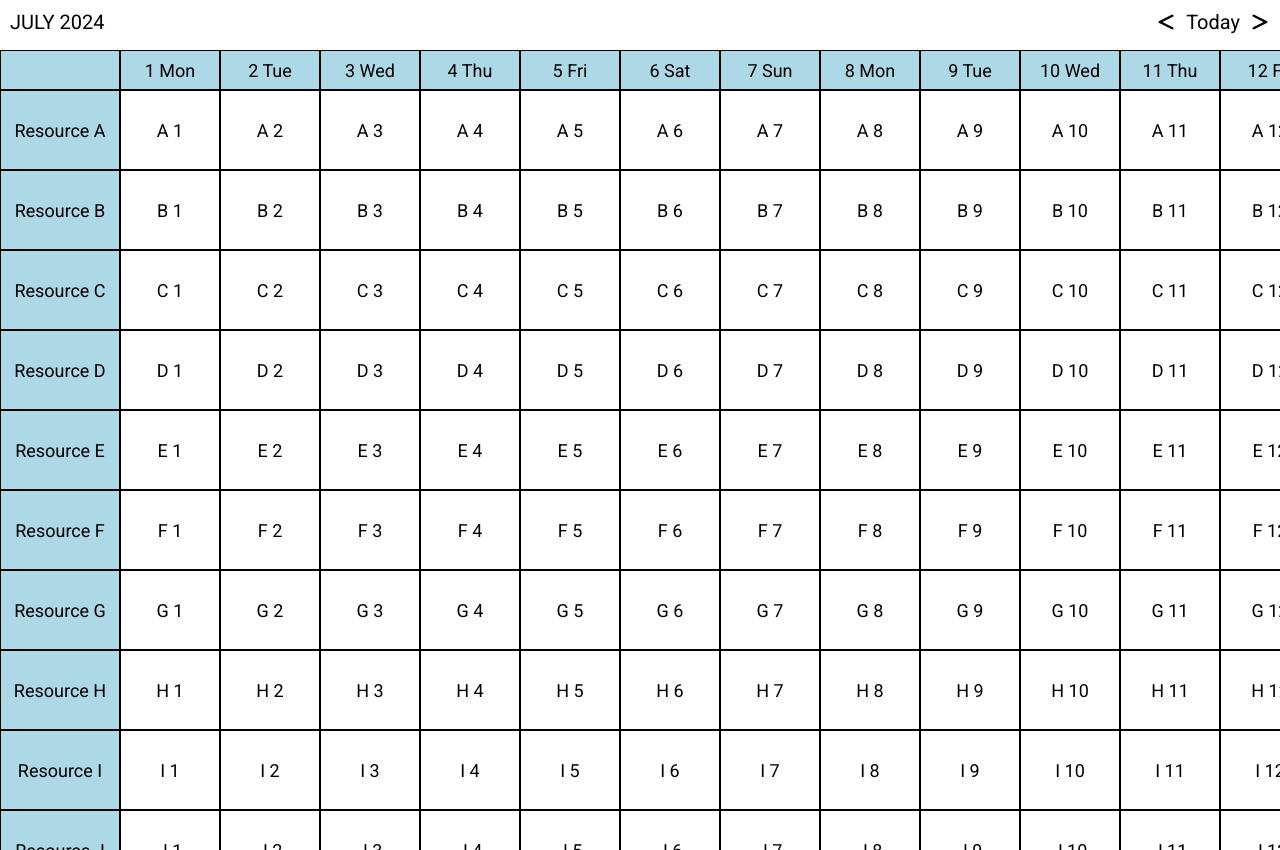
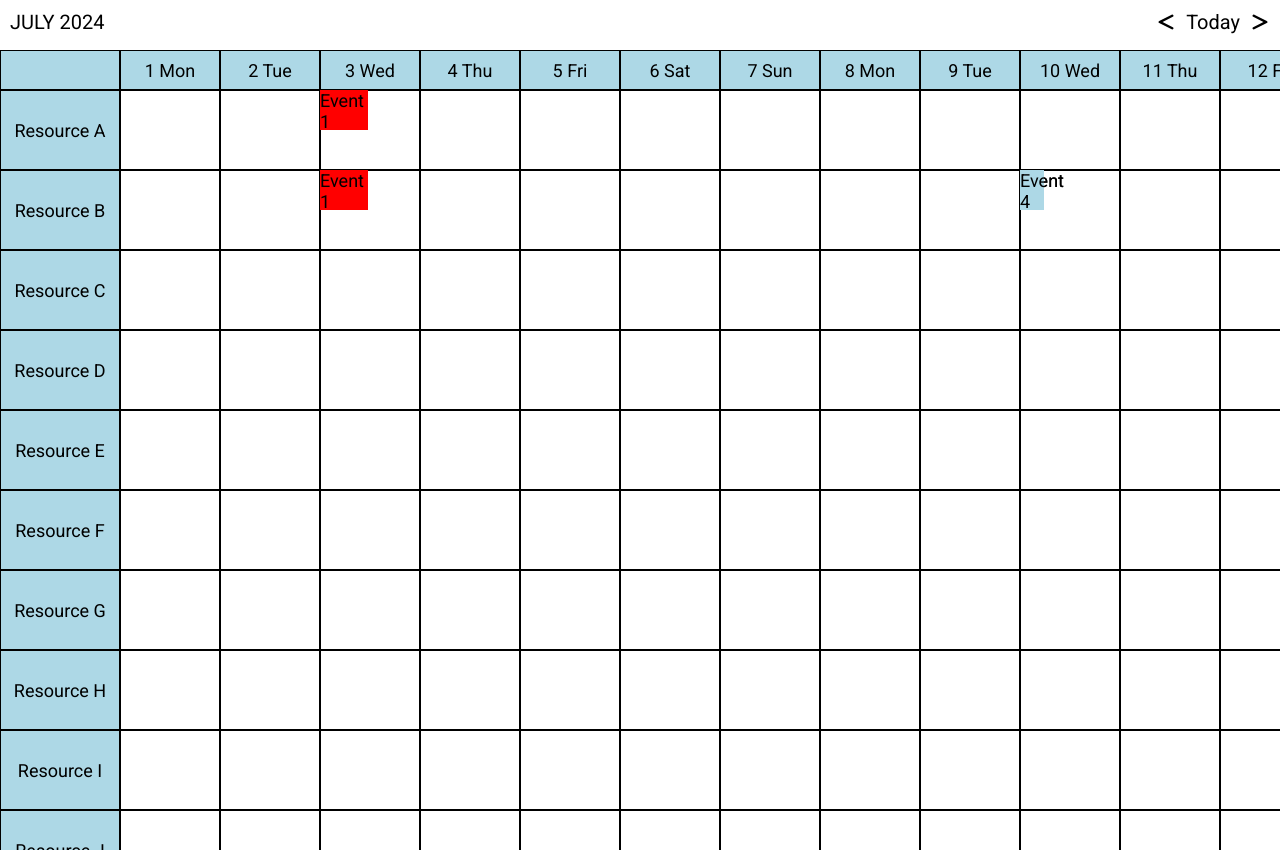
Before and after one commit to vickydarlinn/monthly_calendar_timeline, a React (Vite) app: page / in a window 1280 px wide. Built offline with nearby package versions, Linux system fonts and the light colour scheme.

Commit message:
feat: add events in calendar with resizing functionality

```diff
--- a/src/App.jsx
+++ b/src/App.jsx
@@ -2,6 +2,7 @@ import { useState } from "react";
 import Calendar from "./components/calendar";
 import Header from "./components/header";
 import moment from "moment";
+import { events } from "./data";
 import "./App.css";
 
 const App = () => {
@@ -22,7 +23,7 @@ const App = () => {
         handleNextMonth={handleNextMonth}
         handlePrevMonth={handlePrevMonth}
       />
-      <Calendar currentDate={currentDate} />
+      <Calendar currentDate={currentDate} events={events} />
     </main>
   );
 };
--- a/src/components/calendar/Calendar.jsx
+++ b/src/components/calendar/Calendar.jsx
@@ -1,9 +1,10 @@
+/* eslint-disable react/prop-types */
 import moment from "moment";
 import styles from "./Calendar.module.css";
 import ResourceRow from "../resourceRow";
 import Cell from "../cell";
 
-const Calendar = ({ currentDate }) => {
+const Calendar = ({ currentDate, events }) => {
   const startOfMonth = moment(currentDate).startOf("month");
   const endOfMonth = moment(currentDate).endOf("month");
   const dates = [];
@@ -19,7 +20,7 @@ const Calendar = ({ currentDate }) => {
   return (
     <div className={styles.calendar}>
       <CalendarHeader dates={dates} />
-      <CalendarBody dates={dates} />
+      <CalendarBody dates={dates} events={events} />
     </div>
   );
 };
@@ -54,4 +55,6 @@ const CalendarHeader = ({ dates }) => {
   );
 };
 
-const CalendarBody = ({ dates }) => <ResourceRow dates={dates} />;
+const CalendarBody = ({ dates, events }) => (
+  <ResourceRow dates={dates} events={events} />
+);
--- /dev/null
+++ b/src/components/event/Event.jsx
@@ -0,0 +1,58 @@
+/* eslint-disable react/prop-types */
+import { useEffect, useRef } from "react";
+import interact from "interactjs";
+import moment from "moment";
+import styles from "./Event.module.css";
+
+const Event = ({ event, dates }) => {
+  const eventRef = useRef(null);
+
+  useEffect(() => {
+    interact(eventRef.current).resizable({
+      edges: { left: true, right: true, bottom: false, top: false },
+      listeners: {
+        move(event) {
+          const target = event.target;
+          let x = parseFloat(target.dataset.x) || 0;
+          let width = parseFloat(target.dataset.width) || 0;
+
+          x += event.deltaRect.left;
+          width = event.rect.width;
+
+          // Update the element's style
+          target.style.width = `${width}px`;
+          target.style.transform = `translateX(${x}px)`;
+
+          // Update the data attributes
+          target.dataset.x = x;
+          target.dataset.width = width;
+        },
+      },
+    });
+  }, []);
+
+  const leftPosition = moment(event.start).diff(dates[0], "days") * 100; // Assuming each day is 100px wide
+  const width = moment(event.end).diff(moment(event.start), "hours") * 4; // Assuming each hour is 4px wide
+
+  return (
+    <div
+      ref={eventRef}
+      className={styles.event}
+      style={{
+        position: "absolute",
+        left: `${leftPosition}px`,
+        width: `${width}px`,
+        backgroundColor: event.color,
+        height: "40px",
+        zIndex: 5,
+        transform: "translateX(0px)",
+      }}
+      data-x="0"
+      data-width={`${width}`}
+    >
+      {event.title}
+    </div>
+  );
+};
+
+export default Event;
--- /dev/null
+++ b/src/components/event/Event.module.css
@@ -0,0 +1,6 @@
+.event {
+  position: absolute;
+  height: 40px;
+  z-index: 5;
+  cursor: ew-resize;
+}
--- /dev/null
+++ b/src/components/event/index.jsx
@@ -0,0 +1,2 @@
+import Event from "./Event";
+export default Event;
--- a/src/components/resourceRow/ResourceRow.jsx
+++ b/src/components/resourceRow/ResourceRow.jsx
@@ -1,8 +1,14 @@
+/* eslint-disable react/prop-types */
 import Cell from "../cell";
 import { resources } from "../../data";
 import styles from "./ResourceRow.module.css";
+import Event from "../event";
 
-const ResourceRow = ({ dates }) => {
+const ResourceRow = ({ dates, events }) => {
+  const getEventsForResource = (resourceId) => {
+    return events.filter((event) => event.resourceId === resourceId);
+  };
+
   return (
     <>
       {resources.map((resource) => (
@@ -16,15 +22,20 @@ const ResourceRow = ({ dates }) => {
               backgroundColor: "lightblue",
             }}
           />
+          <div className={styles.eventContainer}>
             {dates.map((date) => (
               <Cell
                 key={date}
-              title={resource.name.split(" ")[1] + " " + date.format("D ")}
+                title=""
                 styleProps={{
                   minWidth: "100px",
                 }}
               />
             ))}
+            {getEventsForResource(resource.id).map((event) => (
+              <Event key={event.id} event={event} dates={dates} />
+            ))}
+          </div>
         </div>
       ))}
     </>
--- a/src/components/resourceRow/ResourceRow.module.css
+++ b/src/components/resourceRow/ResourceRow.module.css
@@ -2,3 +2,8 @@
   display: flex;
   width: fit-content;
 }
+.eventContainer {
+  display: flex;
+  position: relative;
+  width: 100%;
+}
--- a/src/data.js
+++ b/src/data.js
@@ -33,4 +33,20 @@ export const events = [
     end: "2024-07-10T15:00:00",
     color: "blue",
   },
+  {
+    id: 3,
+    resourceId: 2,
+    title: "Event 1",
+    start: "2024-07-03T00:00:00",
+    end: "2024-07-03T12:00:00",
+    color: "red",
+  },
+  {
+    id: 4,
+    resourceId: 2,
+    title: "Event 4",
+    start: "2024-07-10T09:00:00",
+    end: "2024-07-10T15:00:00",
+    color: "lightblue",
+  },
 ];
```
Lines whose indentation alone changed are shown as unchanged.
